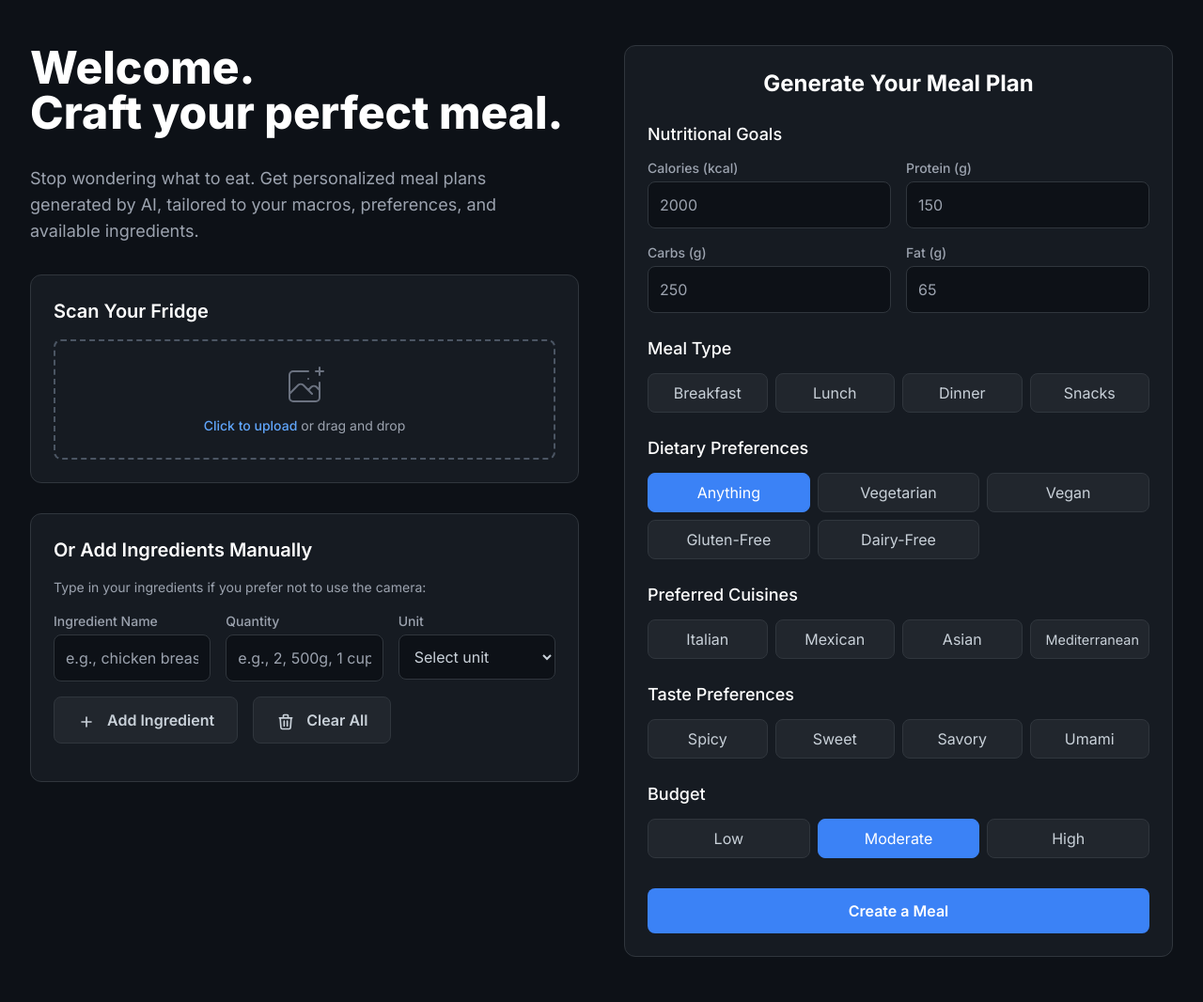
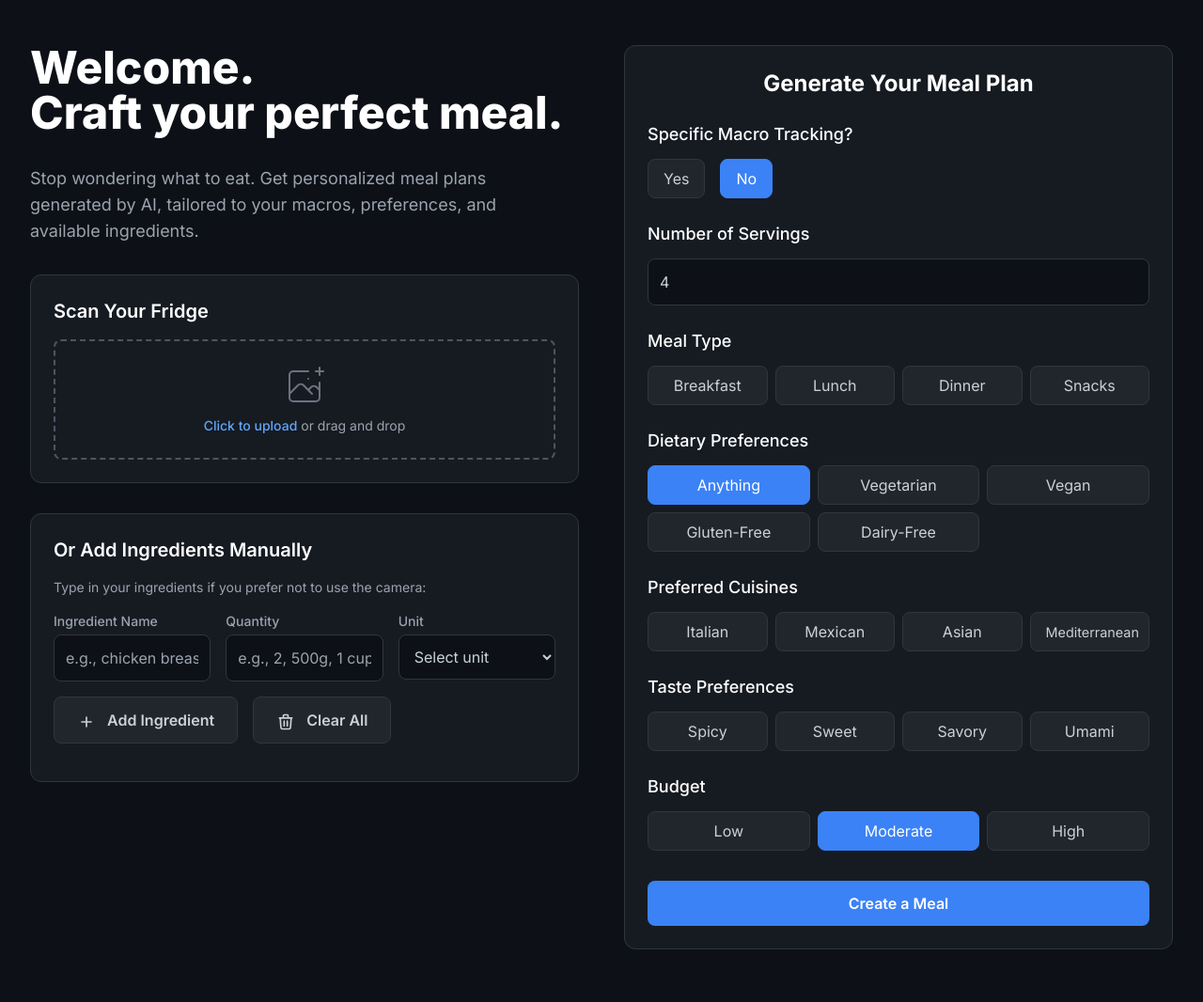
Before and after one commit to g4nesh/kalo-app, a Python web app: template templates/index.html in a window 1280 px wide. Shown: the part 86-1152 px from the top of the page at 94% size. After the commit the page ends 1096 px from the top, so only its background shows below. Run offline with Jinja, Linux system fonts and the light colour scheme; the template is opened without the code that fills it, so the values that code supplies are empty.

Commit message:
Update index.html

```diff
--- a/templates/index.html
+++ b/templates/index.html
@@ -264,27 +264,41 @@
                         Generate Your Meal Plan
                     </h2>
                     <form id="demo-calculator" class="space-y-6">
-                        <!-- Nutritional Goals -->
+                        <!-- Macro Tracking Toggle -->
                         <div class="space-y-3">
-                             <label class="block text-lg font-medium text-white">Nutritional Goals</label>
-                             <div class="grid grid-cols-2 gap-4">
+                            <label class="block text-lg font-medium text-white">Specific Macro Tracking?</label>
+                            <div class="flex gap-4">
+                                <label class="toggle-btn text-center" id="macro-yes-label"> <input type="radio" name="macro_tracking" value="yes"> <span>Yes</span> </label>
+                                <label class="toggle-btn text-center checked" id="macro-no-label"> <input type="radio" name="macro_tracking" value="no" checked> <span>No</span> </label>
+                            </div>
+                        </div>
+
+                        <!-- Macro Inputs (hidden by default) -->
+                        <div id="macro-fields" class="space-y-3 hidden">
+                            <div class="grid grid-cols-2 gap-4">
                                 <div>
                                     <label for="demo-calories" class="block text-sm font-medium text-gray-400 mb-1">Calories (kcal)</label>
                                     <input type="number" id="demo-calories" name="calories" class="form-input" placeholder="2000">
                                 </div>
-                                 <div>
+                                <div>
                                     <label for="demo-protein" class="block text-sm font-medium text-gray-400 mb-1">Protein (g)</label>
                                     <input type="number" id="demo-protein" name="protein" class="form-input" placeholder="150">
                                 </div>
-                                 <div>
+                                <div>
                                     <label for="demo-carbs" class="block text-sm font-medium text-gray-400 mb-1">Carbs (g)</label>
                                     <input type="number" id="demo-carbs" name="carbs" class="form-input" placeholder="250">
                                 </div>
-                                 <div>
+                                <div>
                                     <label for="demo-fat" class="block text-sm font-medium text-gray-400 mb-1">Fat (g)</label>
                                     <input type="number" id="demo-fat" name="fat" class="form-input" placeholder="65">
                                 </div>
-                             </div>
+                            </div>
+                        </div>
+
+                        <!-- Number of Servings -->
+                        <div class="space-y-3">
+                            <label for="demo-servings" class="block text-lg font-medium text-white">Number of Servings</label>
+                            <input type="number" id="demo-servings" name="servings" class="form-input" placeholder="e.g., 4" min="1" value="4">
                         </div>
 
                         <!-- Meal Type -->
@@ -362,6 +376,24 @@
 
     <!-- Loading Bar -->
     <div class="loading-bar"></div>
+
+    <!-- Login Required Modal -->
+    <div id="loginModal" class="fixed inset-0 z-50 flex items-center justify-center bg-black bg-opacity-60 hidden">
+        <div class="bg-gray-900 rounded-lg p-8 max-w-sm w-full text-center shadow-2xl">
+            <h2 class="text-2xl font-bold mb-4 text-white">Sign in Required</h2>
+            <p class="mb-6 text-gray-300">Please sign in with Google or GitHub to generate your personalized meal plan.</p>
+            <div class="flex flex-col gap-4">
+                <a href="/login/google" class="w-full inline-flex items-center justify-center px-4 py-2 bg-blue-600 hover:bg-blue-700 text-white font-semibold rounded-lg transition-colors">
+                    <svg class="w-5 h-5 mr-2" fill="currentColor" viewBox="0 0 24 24"><path d="M12.545,10.239v3.821h5.445c-0.712,2.315-2.647,3.972-5.445,3.972c-3.332,0-6.033-2.701-6.033-6.032s2.701-6.032,6.033-6.032c1.498,0,2.866,0.549,3.921,1.453l2.814-2.814C17.503,2.988,15.139,2,12.545,2C7.021,2,2.543,6.477,2.543,12s4.478,10,10.002,10c8.396,0,10.249-7.85,9.426-11.748L12.545,10.239z"/></svg>
+                    Sign in with Google
+                </a>
+                <a href="/login/github" class="w-full inline-flex items-center justify-center px-4 py-2 bg-gray-800 hover:bg-gray-700 text-white font-semibold rounded-lg transition-colors">
+                    <svg class="w-5 h-5 mr-2" fill="currentColor" viewBox="0 0 24 24"><path d="M12 2C6.477 2 2 6.477 2 12c0 4.42 2.865 8.166 6.839 9.489.5.092.682-.217.682-.482 0-.237-.008-.866-.013-1.7-2.782.604-3.369-1.34-3.369-1.34-.454-1.156-1.11-1.464-1.11-1.464-.908-.62.069-.608.069-.608 1.003.07 1.531 1.03 1.531 1.03.892 1.529 2.341 1.087 2.91.832.092-.647.35-1.088.636-1.338-2.22-.253-4.555-1.11-4.555-4.943 0-1.091.39-1.984 1.029-2.683-.103-.253-.446-1.27.098-2.647 0 0 .84-.269 2.75 1.025A9.578 9.578 0 0112 6.836c.85.004 1.705.114 2.504.336 1.909-1.294 2.747-1.025 2.747-1.025.546 1.377.203 2.394.1 2.647.64.699 1.028 1.592 1.028 2.683 0 3.842-2.339 4.687-4.566 4.935.359.309.678.919.678 1.852 0 1.336-.012 2.415-.012 2.743 0 .267.18.578.688.48C19.138 20.164 22 16.418 22 12c0-5.523-4.477-10-10-10z"/></svg>
+                    Sign in with GitHub
+                </a>
+            </div>
+        </div>
+    </div>
 
     <script>
         document.addEventListener('DOMContentLoaded', function() {
@@ -644,6 +676,50 @@
             setupToggleButtons('taste-prefs-container');
             setupToggleButtons('budget-container');
 
+            // Macro tracking toggle logic
+            const macroFields = document.getElementById('macro-fields');
+            const macroYesLabel = document.getElementById('macro-yes-label');
+            const macroNoLabel = document.getElementById('macro-no-label');
+            const macroTrackingRadios = document.getElementsByName('macro_tracking');
+
+            function updateMacroFieldsVisibility() {
+                const isMacro = document.querySelector('input[name="macro_tracking"]:checked').value === 'yes';
+                macroFields.classList.toggle('hidden', !isMacro);
+                macroYesLabel.classList.toggle('checked', isMacro);
+                macroNoLabel.classList.toggle('checked', !isMacro);
+            }
+
+            macroTrackingRadios.forEach(radio => {
+                radio.addEventListener('change', updateMacroFieldsVisibility);
+            });
+            updateMacroFieldsVisibility();
+
+            // Intercept form submit to check login status
+            const demoForm = document.getElementById('demo-calculator');
+            const loginModal = document.getElementById('loginModal');
+            let allowSubmit = false;
+            demoForm.addEventListener('submit', async function(e) {
+                if (allowSubmit) {
+                    allowSubmit = false; // reset for next submit
+                    return; // let the form submit as normal
+                }
+                e.preventDefault();
+                // Check login status
+                const resp = await fetch('/check_login', { credentials: 'same-origin' });
+                const data = await resp.json();
+                if (!data.logged_in) {
+                    loginModal.classList.remove('hidden');
+                    return;
+                }
+                allowSubmit = true;
+                demoForm.requestSubmit();
+            });
+            // Hide modal on click outside
+            loginModal.addEventListener('click', function(e) {
+                if (e.target === loginModal) {
+                    loginModal.classList.add('hidden');
+                }
+            });
 
             document.getElementById('demo-calculator').addEventListener('submit', async function(e) {
                 e.preventDefault();
@@ -658,11 +734,9 @@
                         ...manualIngredients.map(ing => ing.name)
                     ];
 
-                    const formData = {
-                        calories: parseInt(document.getElementById('demo-calories').value) || 2000,
-                        protein: parseInt(document.getElementById('demo-protein').value) || 150,
-                        carbs: parseInt(document.getElementById('demo-carbs').value) || 250,
-                        fat: parseInt(document.getElementById('demo-fat').value) || 65,
+                    const isMacroTracking = document.querySelector('input[name="macro_tracking"]:checked').value === 'yes';
+                    let formData = {
+                        servings: parseInt(document.getElementById('demo-servings').value) || 4,
                         meal_type: Array.from(document.querySelectorAll('input[name="meal_type"]:checked')).map(cb => cb.value),
                         preferred_cuisines: Array.from(document.querySelectorAll('input[name="cuisines"]:checked')).map(cb => cb.value),
                         dietary_restrictions: Array.from(document.querySelectorAll('input[name="preferences"]:checked')).map(cb => cb.value),
@@ -673,6 +747,13 @@
 
                     if (formData.dietary_restrictions.includes('anything')) {
                         formData.dietary_restrictions = ['anything'];
+                    }
+
+                    if (isMacroTracking) {
+                        formData.calories = parseInt(document.getElementById('demo-calories').value) || 2000;
+                        formData.protein = parseInt(document.getElementById('demo-protein').value) || 150;
+                        formData.carbs = parseInt(document.getElementById('demo-carbs').value) || 250;
+                        formData.fat = parseInt(document.getElementById('demo-fat').value) || 65;
                     }
 
                     const response = await fetch('/generate_meal_plan', {
```
